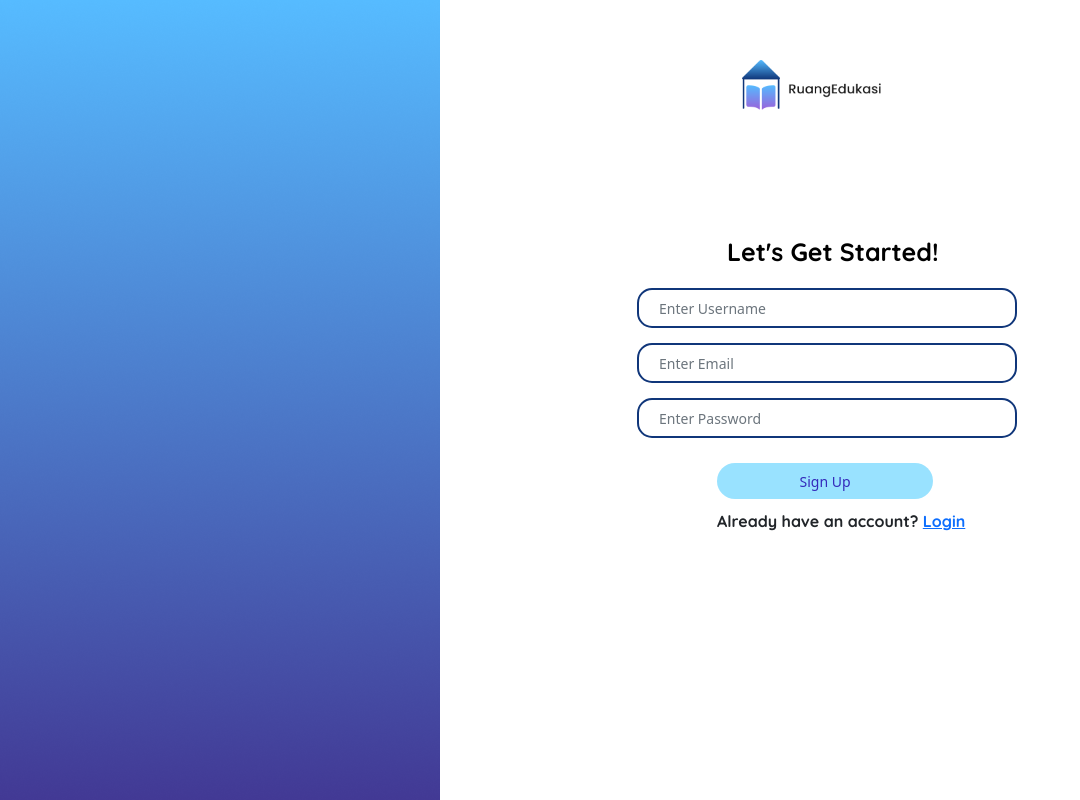
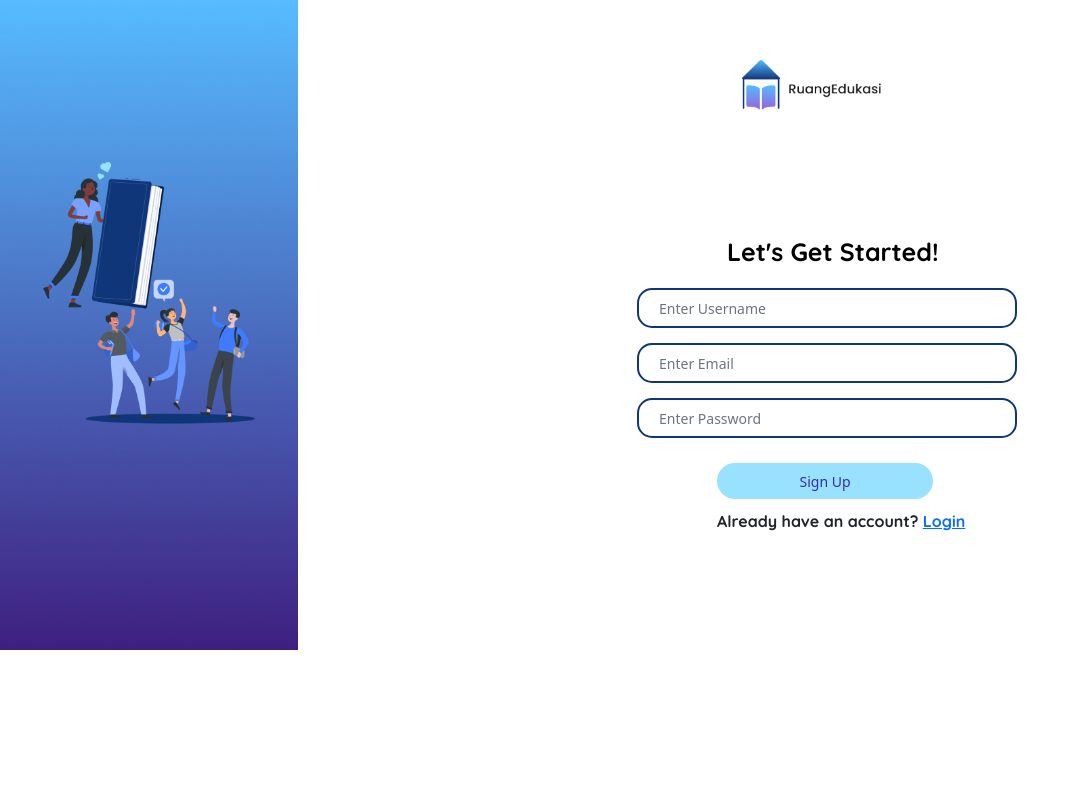
Before and after one commit to nrmia19/final-project-engineering-59, a React (Create React App) app in the folder Frontend/ruang-edukasi/: page /register in a window 1280 px wide. Shown: the top 800 px of the page, without its empty margins (0-1080 px from the left). Built offline with nearby package versions, Linux system fonts and the light colour scheme.

Commit message:
chore: update code register

```diff
--- a/Frontend/ruang-edukasi/src/components/Register/Register.js
+++ b/Frontend/ruang-edukasi/src/components/Register/Register.js
@@ -4,7 +4,7 @@ import { Link } from "react-router-dom";
 import "../../assets/style/components/register.css";
 import { Form, Container, Row, Col } from "react-bootstrap";
 import logo from "../../assets/images/logo-ruang-edukasi.png";
-import image from "../../assets/images/image.png";
+import image from "../../assets/images/book.png";
 
 
 const Register = () => {
@@ -50,7 +50,7 @@ const Register = () => {
             <Row>
               <Col sm={2}>
               <div className="sidebar">
-                <img className="style-img" src={image} alt="image" />
+                <img className="style-img" src={image} alt="image" height="650vh" />
               </div>
               </Col>
               <Col sm={10}>
```
